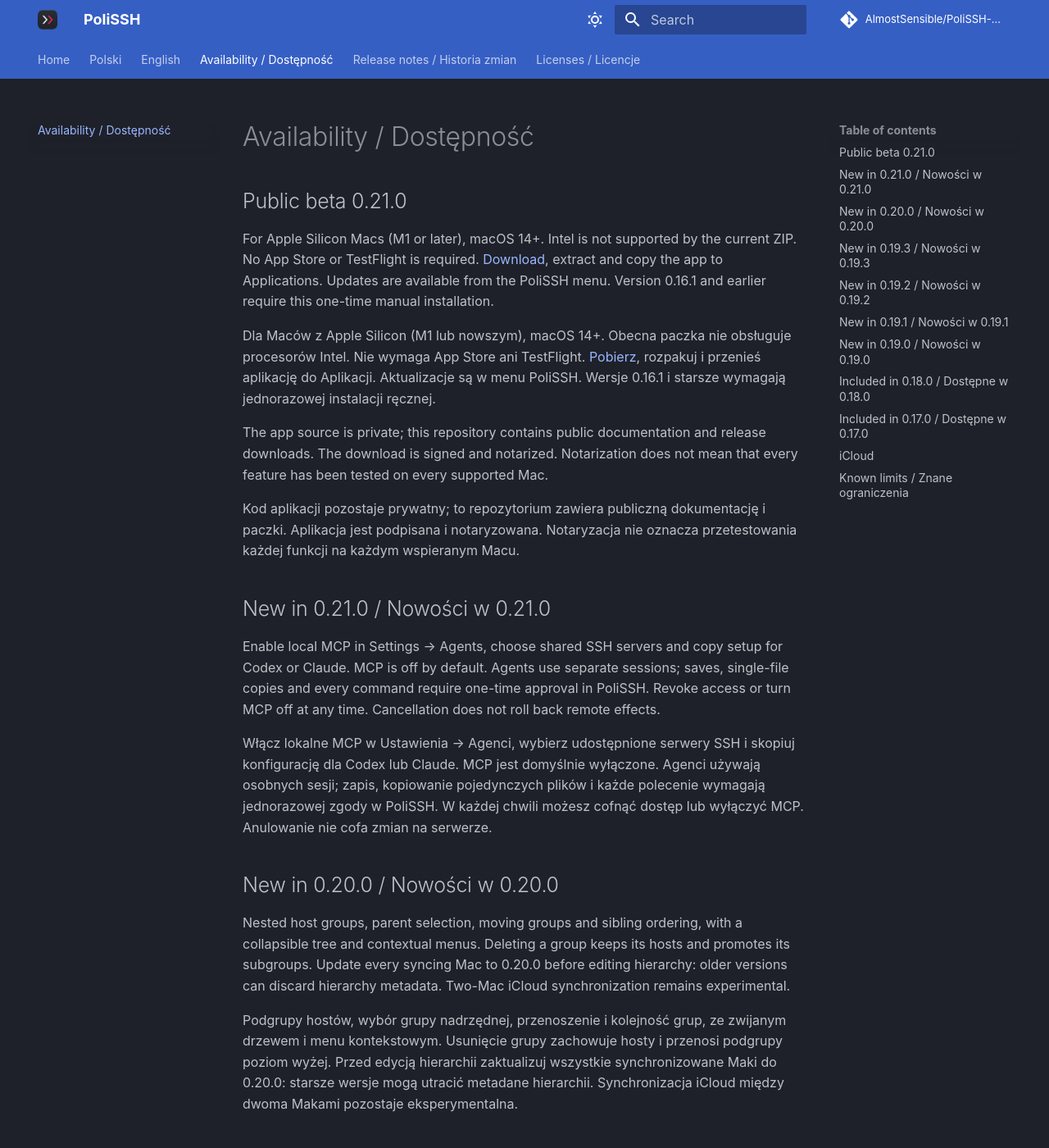
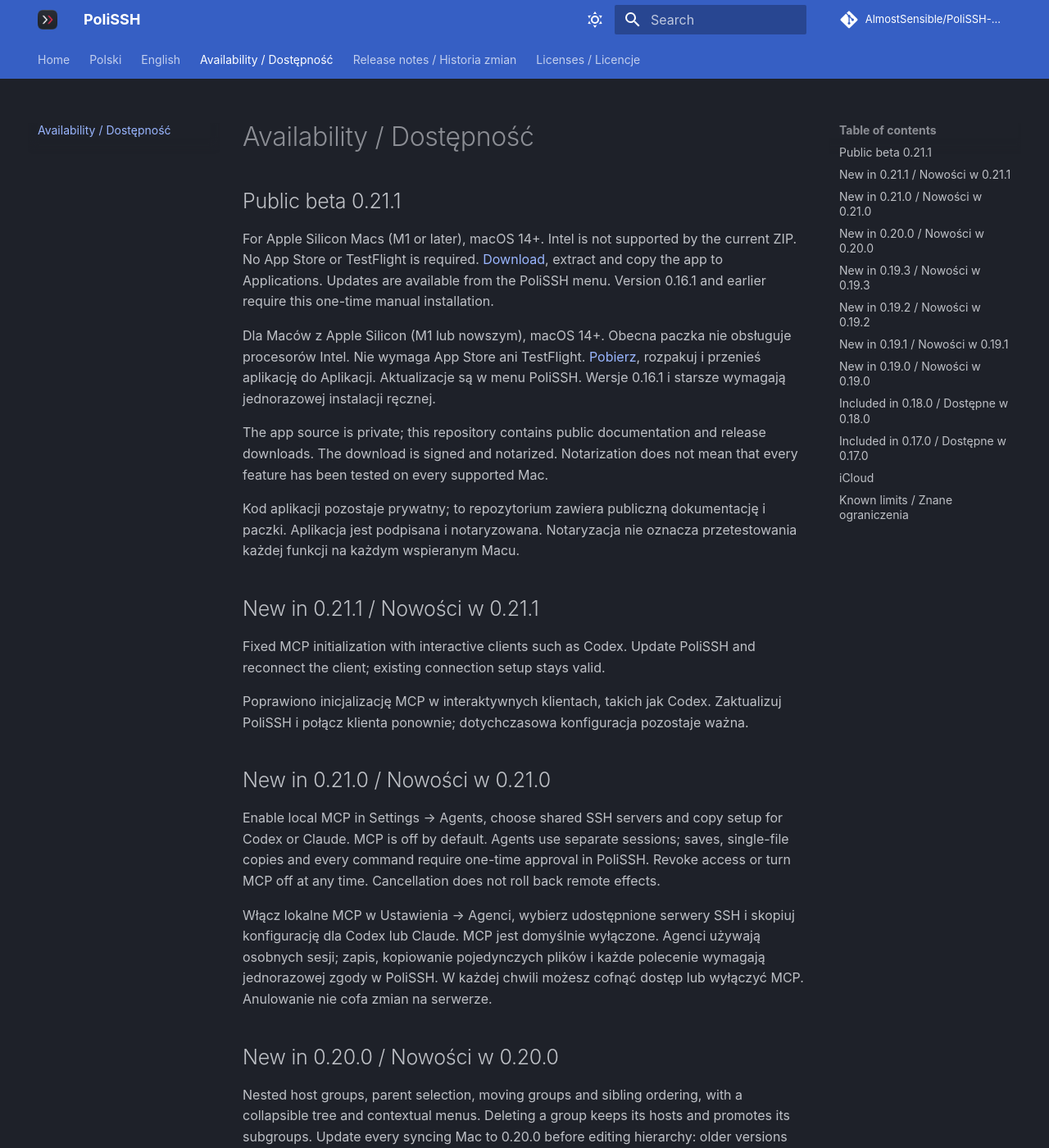
Before and after one commit to AlmostSensible/PoliSSH-docs, an MkDocs documentation site: the page built from docs/status.md, in a window 1280 px wide and 1400 px high. Shown: the whole window at 82% size. Built offline with MkDocs 1.6.1 and Material for MkDocs 9.7.7, drawn with Linux system fonts in a browser that asks for light colours; comment, search, counter and statistics services are not loaded.

Commit message:
Document interactive MCP fix in 0.21.1

```diff
--- a/docs/status.md
+++ b/docs/status.md
@@ -1,14 +1,20 @@
 # Availability / Dostępność
 
-## Public beta 0.21.0
+## Public beta 0.21.1
 
-For Apple Silicon Macs (M1 or later), macOS 14+. Intel is not supported by the current ZIP. No App Store or TestFlight is required. [Download](https://github.com/AlmostSensible/PoliSSH-docs/releases/download/v0.21.0/PoliSSH-0.21.0-arm64.zip), extract and copy the app to Applications. Updates are available from the PoliSSH menu. Version 0.16.1 and earlier require this one-time manual installation.
+For Apple Silicon Macs (M1 or later), macOS 14+. Intel is not supported by the current ZIP. No App Store or TestFlight is required. [Download](https://github.com/AlmostSensible/PoliSSH-docs/releases/download/v0.21.1/PoliSSH-0.21.1-arm64.zip), extract and copy the app to Applications. Updates are available from the PoliSSH menu. Version 0.16.1 and earlier require this one-time manual installation.
 
-Dla Maców z Apple Silicon (M1 lub nowszym), macOS 14+. Obecna paczka nie obsługuje procesorów Intel. Nie wymaga App Store ani TestFlight. [Pobierz](https://github.com/AlmostSensible/PoliSSH-docs/releases/download/v0.21.0/PoliSSH-0.21.0-arm64.zip), rozpakuj i przenieś aplikację do Aplikacji. Aktualizacje są w menu PoliSSH. Wersje 0.16.1 i starsze wymagają jednorazowej instalacji ręcznej.
+Dla Maców z Apple Silicon (M1 lub nowszym), macOS 14+. Obecna paczka nie obsługuje procesorów Intel. Nie wymaga App Store ani TestFlight. [Pobierz](https://github.com/AlmostSensible/PoliSSH-docs/releases/download/v0.21.1/PoliSSH-0.21.1-arm64.zip), rozpakuj i przenieś aplikację do Aplikacji. Aktualizacje są w menu PoliSSH. Wersje 0.16.1 i starsze wymagają jednorazowej instalacji ręcznej.
 
 The app source is private; this repository contains public documentation and release downloads. The download is signed and notarized. Notarization does not mean that every feature has been tested on every supported Mac.
 
 Kod aplikacji pozostaje prywatny; to repozytorium zawiera publiczną dokumentację i paczki. Aplikacja jest podpisana i notaryzowana. Notaryzacja nie oznacza przetestowania każdej funkcji na każdym wspieranym Macu.
+
+## New in 0.21.1 / Nowości w 0.21.1
+
+Fixed MCP initialization with interactive clients such as Codex. Update PoliSSH and reconnect the client; existing connection setup stays valid.
+
+Poprawiono inicjalizację MCP w interaktywnych klientach, takich jak Codex. Zaktualizuj PoliSSH i połącz klienta ponownie; dotychczasowa konfiguracja pozostaje ważna.
 
 ## New in 0.21.0 / Nowości w 0.21.0
 
```
Also changed, not shown: docs/index.md (+1 -1 lines), docs/releases.md (+13 -0 lines).
